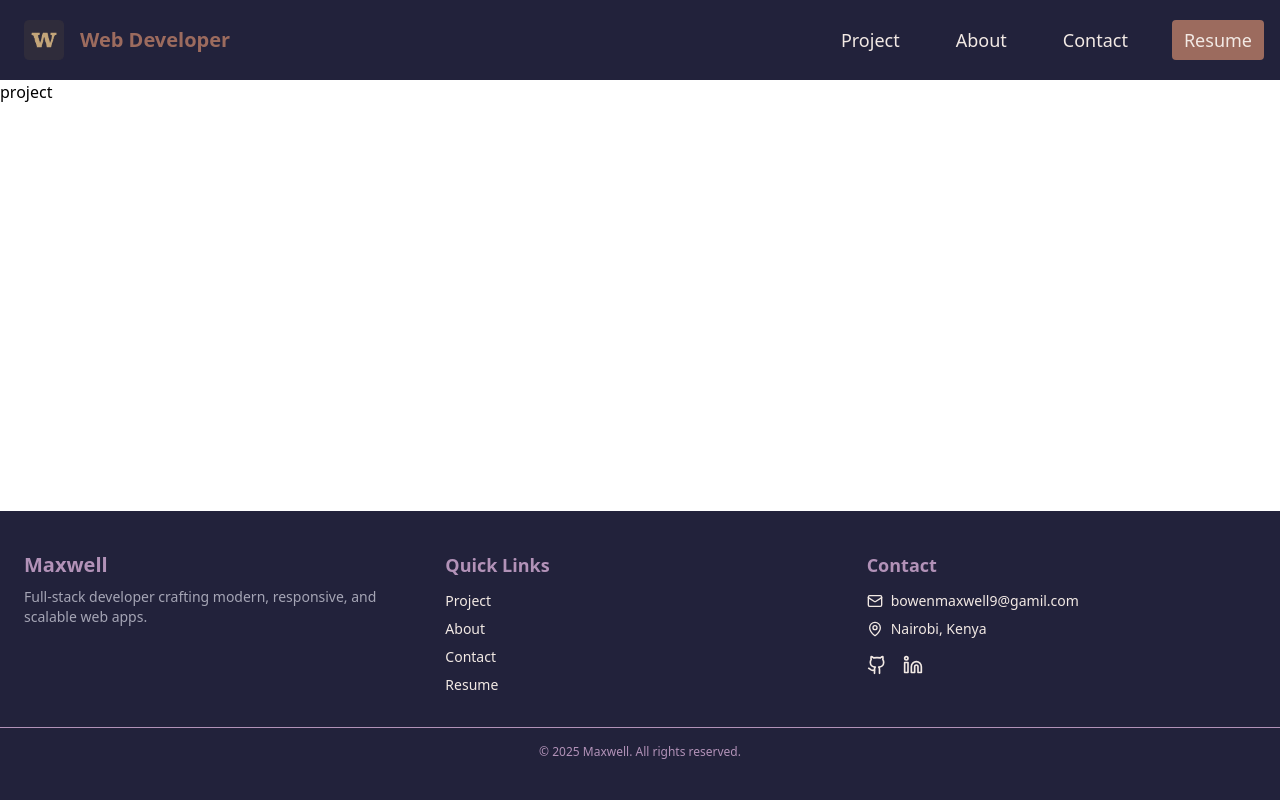
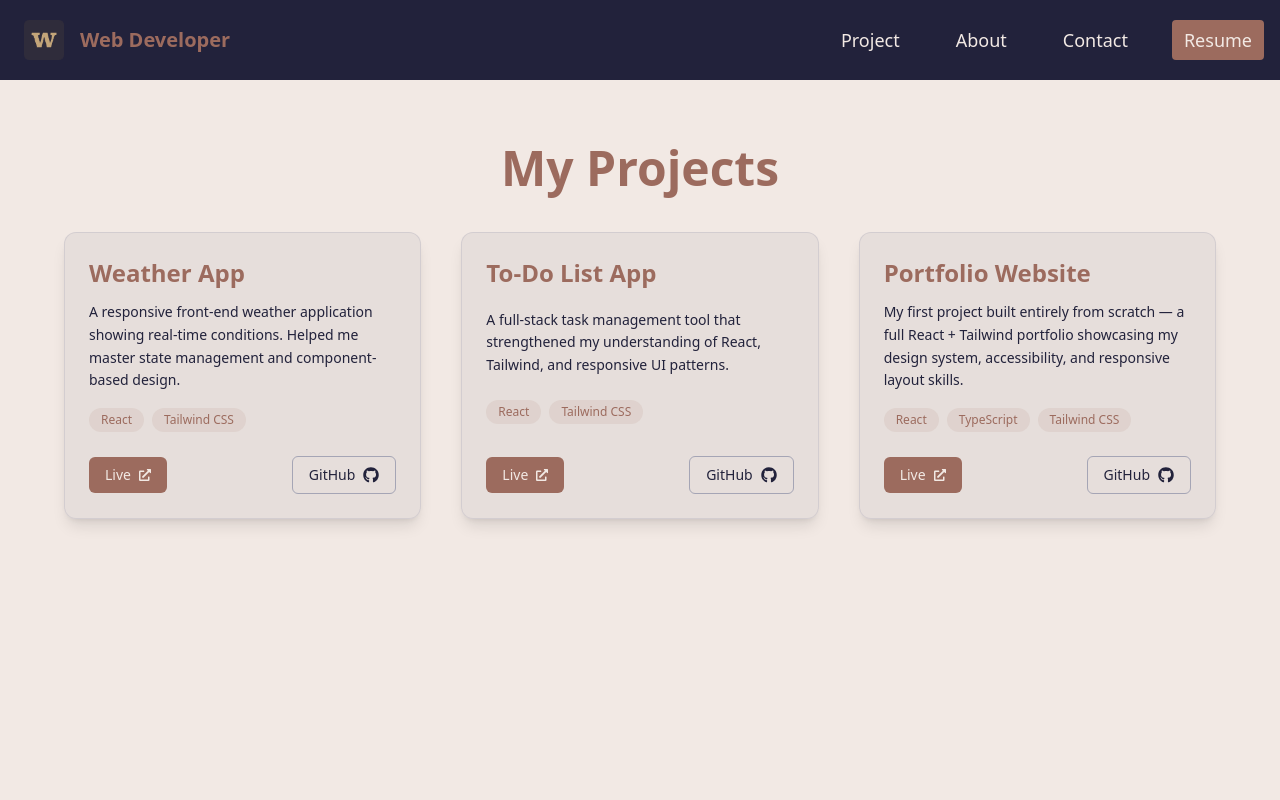
Before and after one commit to Keymoye/my-portfolio, a React (Vite) app: page /project in a window 1280 px wide. Shown: the top 800 px of the page. Built offline with nearby package versions, Linux system fonts and the light colour scheme.

Commit message:
update: added content for the about and project page

```diff
--- a/package.json
+++ b/package.json
@@ -15,6 +15,7 @@
     "lucide-react": "^0.544.0",
     "react": "^19.1.1",
     "react-dom": "^19.1.1",
+    "react-icons": "^5.5.0",
     "react-router-dom": "^7.9.1",
     "tailwindcss": "^4.0.0"
   },
--- a/src/App.tsx
+++ b/src/App.tsx
@@ -1,14 +1,20 @@
 
 const App = () => {
   return (
-    <section className="flex flex-col md:flex-row items-center justify-center min-h-screen px-6 md:px-12 bg-background text-foreground">
+    <section className="flex flex-col md:flex-row items-center justify-center min-h-screen px-6 md:px-12 gap-10 bg-background text-foreground">
       {/* Text Section */}
       <div className="flex-1 text-center md:text-left space-y-4 md:px-12">
-        <h1 className="text-3xl sm:text-4xl md:text-5xl font-bold">
-          I'm <span className="text-primary">Maxwell Kimoi</span>
+        <h1 className="text-4xl md:text-5xl font-bold text-primary">
+          I'm Maxwell Kimoi
         </h1>
-        <p className="text-lg sm:text-xl md:text-2xl font-medium text-foreground">
-          A Front-end <span >||</span> Backend <span className="text-foreground">||</span> Fullstack Developer
+
+        <p className="text-lg text-muted mb-6 max-w-lg mx-auto md:mx-0">
+          Crafting intuitive interfaces and clean code — turning theory into real, scalable front-end experiences.
+        </p>
+
+        <p className="text-lg sm:text-xl md:text-2xl font-medium text-foreground tracking-wide">
+          Front-end <span className="text-primary font-semibold"> ||</span> Backend{" "}
+          <span className="text-primary font-semibold">||</span> Fullstack Developer
         </p>
       </div>
 
@@ -17,7 +23,7 @@ const App = () => {
         <img
           src="/profile.jpg"
           alt="Maxwell Kimoi"
-          className="w-40 h-40 sm:w-56 sm:h-56 md:w-64 md:h-64 rounded-full object-cover shadow-lg border-4 border-primary"
+          className="w-40 h-40 sm:w-56 sm:h-56 md:w-64 md:h-64 rounded-full object-cover shadow-lg border-4 border-primary transition-transform duration-300 hover:scale-105"
         />
       </div>
     </section>
--- a/src/pages/about.tsx
+++ b/src/pages/about.tsx
@@ -1,12 +1,57 @@
+// src/pages/About.tsx
+import { FaReact, FaNodeJs, FaGitAlt } from "react-icons/fa";
+import { SiTailwindcss, SiTypescript, SiNextdotjs, SiPostgresql, SiPrisma, SiMongodb } from "react-icons/si";
 
+export default function About() {
+  return (
+    <main className="min-h-screen bg-background text-foreground flex flex-col items-center justify-center px-6 py-16">
+      {/* Heading */}
+      <h1 className="text-4xl md:text-5xl font-bold text-primary mb-6">About Me</h1>
 
-const about = () => {
-  return (
-    <>
-      <h1 className="font-bold bg-background text-foreground flex items-center justify-center w-full min-h-screen">I'm Maxwell Kimoi</h1>
+      {/* Description */}
+      <section className="max-w-3xl text-center space-y-4">
+        <p className="text-lg text-foreground">
+          I'm <span className="text-accent font-medium">Maxwell Kimoi</span>, a passionate web developer from Nairobi, Kenya.
+          I began my journey by learning the theory behind how web systems connect, and now I’m channeling that understanding
+          into building real, responsive, and modern applications.
+        </p>
 
-    </>
-  )
+        <p className="text-lg text-foreground">
+          Although I’ve explored full-stack technologies, my current focus is on mastering
+          <span className="text-accent font-semibold"> front-end development</span>.
+          I’m deeply confident in my theoretical background — now I’m translating that into practical, real-world projects.
+          This portfolio marks my first fully self-built project from scratch, a big step from my earlier guided tutorials.
+        </p>
+
+        <p className="text-lg text-foreground">
+          I enjoy crafting clean interfaces, writing structured code, and creating experiences that feel intuitive.
+          My long-term goal is to evolve into a well-rounded full-stack engineer while maintaining a strong eye
+          for design, performance, and user experience.
+        </p>
+      </section>
+
+      {/* Skills */}
+      <section className="mt-10 text-center">
+        <h2 className="text-2xl font-semibold text-primary mb-4">Technologies I Work With</h2>
+        <div className="flex flex-wrap justify-center gap-6 text-4xl text-foreground">
+          <FaReact title="React" />
+          <SiNextdotjs title="Next.js" />
+          <SiTypescript title="TypeScript" />
+          <SiTailwindcss title="Tailwind CSS" />
+          <FaNodeJs title="Node.js" />
+          <SiPrisma title="Prisma" />
+          <SiPostgresql title="PostgreSQL" />
+          <SiMongodb title="MongoDB" />
+          <FaGitAlt title="Git / GitHub" />
+        </div>
+      </section>
+
+      {/* Closing */}
+      <section className="mt-12 max-w-2xl text-center text-accent">
+        <p>
+          Every line of code I write is part of my journey from theory to mastery — I’m learning, applying, and improving daily.
+        </p>
+      </section>
+    </main>
+  );
 }
-
-export default about
--- a/src/pages/project.tsx
+++ b/src/pages/project.tsx
@@ -1,8 +1,91 @@
+// src/pages/Projects.tsx
+import { FaExternalLinkAlt, FaGithub } from "react-icons/fa";
 
-const project = () => {
+export default function Projects() {
+  const projects = [
+    {
+      title: "Weather App",
+      description:
+        "A responsive front-end weather application showing real-time conditions. Helped me master state management and component-based design.",
+      tech: ["React", "Tailwind CSS"],
+      live: "https://weather-app-keymoye.vercel.app",
+      github: "https://github.com/Keymoye/weather-app",
+    },
+    {
+      title: "To-Do List App",
+      description:
+        "A full-stack task management tool that strengthened my understanding of React, Tailwind, and responsive UI patterns.",
+      tech: ["React", "Tailwind CSS"],
+      live: "https://todo-list-keymoye.vercel.app",
+      github: "https://github.com/Keymoye/todo-list",
+    },
+    {
+      title: "Portfolio Website",
+      description:
+        "My first project built entirely from scratch — a full React + Tailwind portfolio showcasing my design system, accessibility, and responsive layout skills.",
+      tech: ["React", "TypeScript", "Tailwind CSS"],
+      live: "https://keymoye-portfolio.vercel.app",
+      github: "https://github.com/Keymoye/my-portfolio",
+    },
+  ];
+
   return (
-    <div>project</div>
-  )
+    <main className="min-h-screen bg-background text-foreground px-6 py-16">
+      <h1 className="text-4xl md:text-5xl font-bold text-center text-primary mb-10">
+        My Projects
+      </h1>
+
+      <div className="grid gap-10 sm:grid-cols-1 md:grid-cols-2 lg:grid-cols-3 max-w-6xl mx-auto">
+        {projects.map((project) => (
+          <div
+            key={project.title}
+            className="bg-foreground/5 border border-muted/30 rounded-xl p-6 flex flex-col justify-between shadow-lg hover:shadow-xl transition-all hover:-translate-y-1 hover:border-primary/50"
+          >
+            {/* Project Title */}
+            <h2 className="text-2xl font-semibold text-primary mb-3">
+              {project.title}
+            </h2>
+
+            {/* Description */}
+            <p className="text-foreground mb-4 text-sm leading-relaxed">
+              {project.description}
+            </p>
+
+            {/* Tech Stack */}
+            <div className="flex flex-wrap gap-2 mb-6">
+              {project.tech.map((t) => (
+                <span
+                  key={t}
+                  className="text-xs px-3 py-1 bg-primary/10 text-primary rounded-full"
+                >
+                  {t}
+                </span>
+              ))}
+            </div>
+
+            {/* Buttons */}
+            <div className="flex items-center justify-between">
+              <a
+                href={project.live}
+                target="_blank"
+                rel="noopener noreferrer"
+                className="flex items-center gap-2 text-sm bg-primary text-background px-4 py-2 rounded-md hover:bg-accent transition-colors"
+              >
+                Live <FaExternalLinkAlt className="text-xs" />
+              </a>
+
+              <a
+                href={project.github}
+                target="_blank"
+                rel="noopener noreferrer"
+                className="flex items-center gap-2 text-sm border border-muted text-foreground px-4 py-2 rounded-md hover:border-accent transition-colors"
+              >
+                GitHub <FaGithub className="text-base" />
+              </a>
+            </div>
+          </div>
+        ))}
+      </div>
+    </main>
+  );
 }
-
-export default project
```
Also changed, not shown: src/components/projectCard.tsx (deleted), 1 other file (tests, documents, lock files or other folders).
